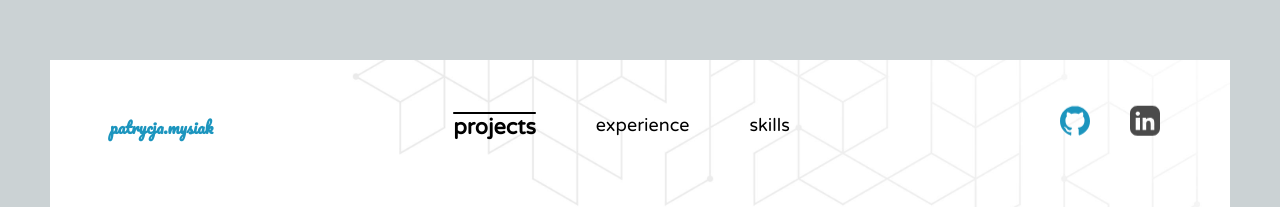
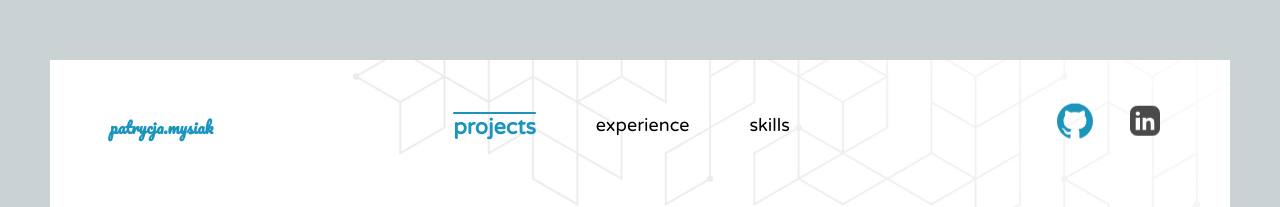
Before and after one commit to Patka879/my-portfolio, a React (Create React App) app: page /projects in a window 1280 px wide. In both pictures the pointer is over the icon 1074 px from the left and 120 px from the top of the page. Shown: the top 207 px of the page. Built offline with nearby package versions, Linux system fonts and the light colour scheme.

Commit message:
navbar transistions changed

```diff
--- a/src/style.css
+++ b/src/style.css
@@ -84,7 +84,9 @@ nav * {
 }
 
 .gitlogo:hover, .linklogo:hover {
-    fill: rgb(28, 149, 190)
+    fill: rgb(28, 149, 190);
+    transform: scale(1.20);
+    transition: all 250ms;
 }
 
 .nav-link, .github-link, .nav-link-active, .linkedin-link {
@@ -317,12 +319,11 @@ li:hover {
     .nav-link-active {
         font-size: larger;
         text-decoration: overline;
+        color: rgb(28, 149, 190);
     }
     .nav-link:hover {
-        text-decoration: line-through;
-    }
-    .nav-logo:hover {
-        text-decoration: line-through;
+        transform: scale(1.20);
+        transition: all 250ms
     }
     .gitlogo, .linklogo {
         width: 30px;
```
